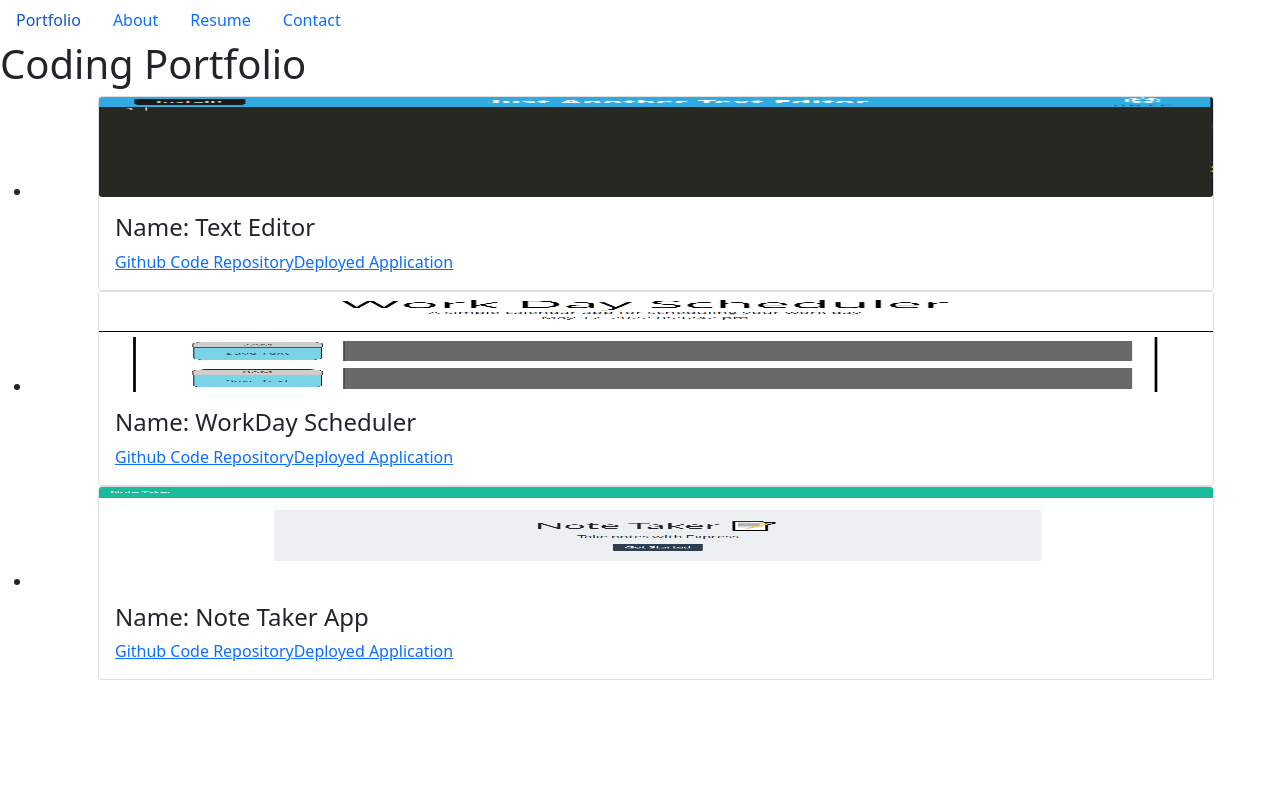
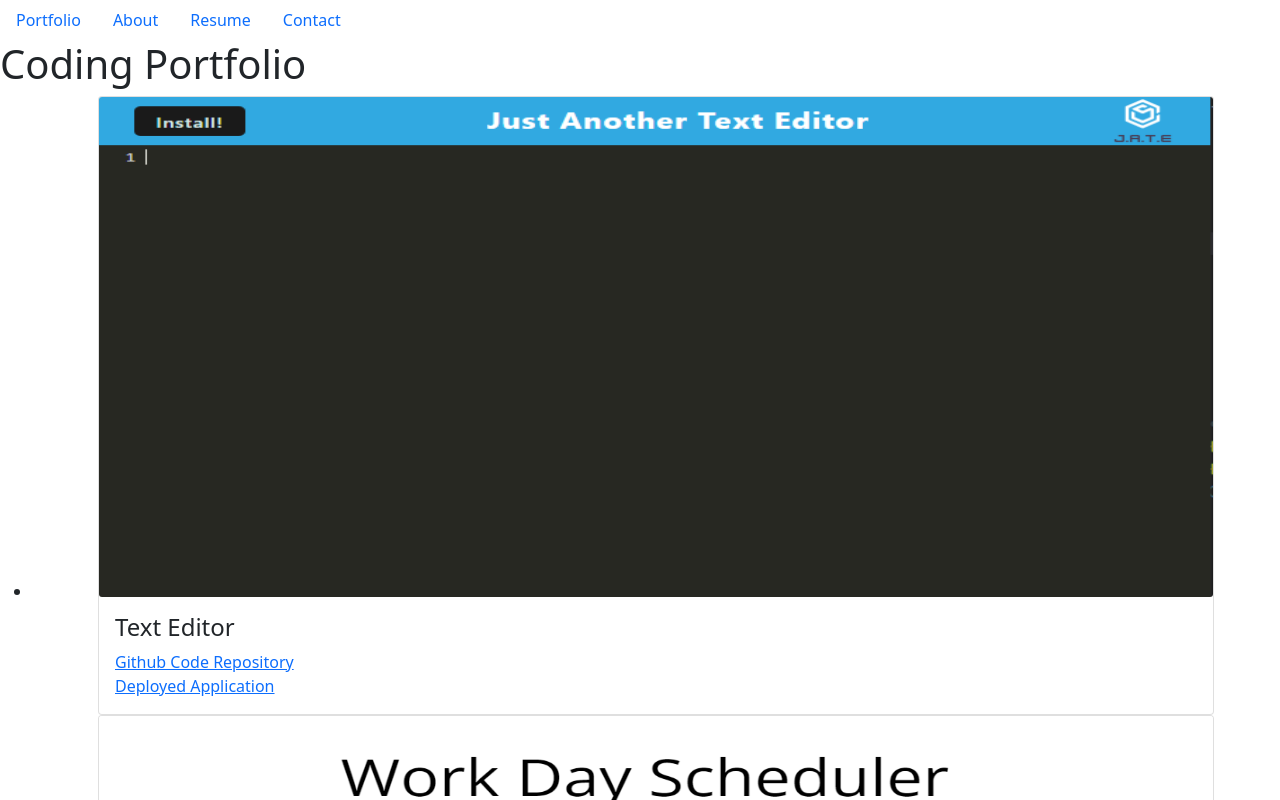
Before and after one commit to AugustusMadden/Madden-React-Code-Portfolio, a React (Create React App) app: page / in a window 1280 px wide. Shown: the top 800 px of the page. Built offline with nearby package versions, Linux system fonts and the light colour scheme.

Commit message:
Amended React Code

```diff
--- a/src/components/Footer.js
+++ b/src/components/Footer.js
@@ -3,6 +3,7 @@ import React from 'react';
 export default function Footer() {
     return (
         <div>
+            <p className="justify-content-center">Copyright © 2022 | All Rights Reserved</p>
         </div>
     );
 }
--- a/src/components/Pages/About.js
+++ b/src/components/Pages/About.js
@@ -5,11 +5,17 @@ export default function About() {
         <div>
             <h1>About Me</h1>
             <p>
-            Personal Information
+            My name is Augustus Madden. I am a recent graduate of Drexel University's Westphal
+College of Media Arts and Design, having earned a Bachelor's degree in Animation and Visual
+Effects.
             </p>
             <br></br>
             <p>
             Profesional Information
+            I'm interested in all aspects of content creation, with a current focus on video and
+effects work. I have a strong interest in narrative and interactivity, and I'm looking for an
+opportunity to join a team of professionals interested in creating meaningful, compelling
+content.
             </p>
         </div>
 
--- a/src/components/Pages/Contact.js
+++ b/src/components/Pages/Contact.js
@@ -61,8 +61,8 @@ export default function Contact() {
           value={message}
           form="contactForm"
           name="message"
-          rows="15"
-          cols="25"
+          rows="3"
+          cols="55"
           onChange={handleInputChange}
           placeholder="message"
         />
--- a/src/components/Pages/Portfolio.js
+++ b/src/components/Pages/Portfolio.js
@@ -1,4 +1,5 @@
 import React from 'react';
+import Project from './Project';
 
 import textEditImg from '../../assets/TextEdit.PNG'
 import workDayImg from '../../assets/WD.PNG'
@@ -30,30 +31,9 @@ const projects = [
 
 export default function Portfolio() {
     return (
-        <div>
-            <h1>Coding Portfolio</h1>
-            <ul className="list">
-                {projects.map(item => (
-                    <li className="list-item" key={item.id}>
-                         <div className="container">
-                                <div className="card">
-                                    <img
-                                        className="card-img"
-                                        src={item.img}
-                                        width={100}
-                                        height={100}
-                                        alt=""
-                                    />
-                                    <div className="card-body">
-                                        <h4 className="card-title">Name: {item.name}</h4>
-                                        <a href={item.repoURL} className="card-text">Github Code Repository</a>
-                                        <a href={item.deployURL} className="card-text">Deployed Application</a>
-                                    </div>
-                                </div>
-                            </div>
-                        </li>
-                    ))}
-            </ul>
-        </div>
+      <div>
+        <h1>Coding Portfolio</h1>
+        <Project projects = { projects } />
+      </div>
     );
-}
+  }
--- /dev/null
+++ b/src/components/Pages/Project.js
@@ -0,0 +1,31 @@
+import React from "react";
+
+export default function Project(props) {
+    return (
+        <div>
+            <ul className="list">
+                {props.projects.map(item => (
+                    <li className="list-item" key={item.id}>
+                         <div className="container">
+                                <div className="card">
+                                    <img
+                                        className="card-img"
+                                        src={item.img}
+                                        width={100}
+                                        height={500}
+                                        alt=""
+                                    />
+                                    <div className="card-body">
+                                        <h4 className="card-title">{item.name}</h4>
+                                        <a href={item.repoURL} className="card-text">Github Code Repository</a>
+                                        <br></br>
+                                        <a href={item.deployURL} className="card-text">Deployed Application</a>
+                                    </div>
+                                </div>
+                            </div>
+                        </li>
+                    ))}
+            </ul>
+        </div>
+    );
+}
--- a/src/components/Pages/Resume.js
+++ b/src/components/Pages/Resume.js
@@ -1,6 +1,6 @@
 import React from 'react';
 
-import resumeImg from '../../assets/Madden_Resume.pdf'
+import resumeImg from '../../assets/Madden_Resume.jpg'
 
 
 export default function Resume() {
```
Also changed, not shown: src/assets/Madden_Resume.jpg (added).
